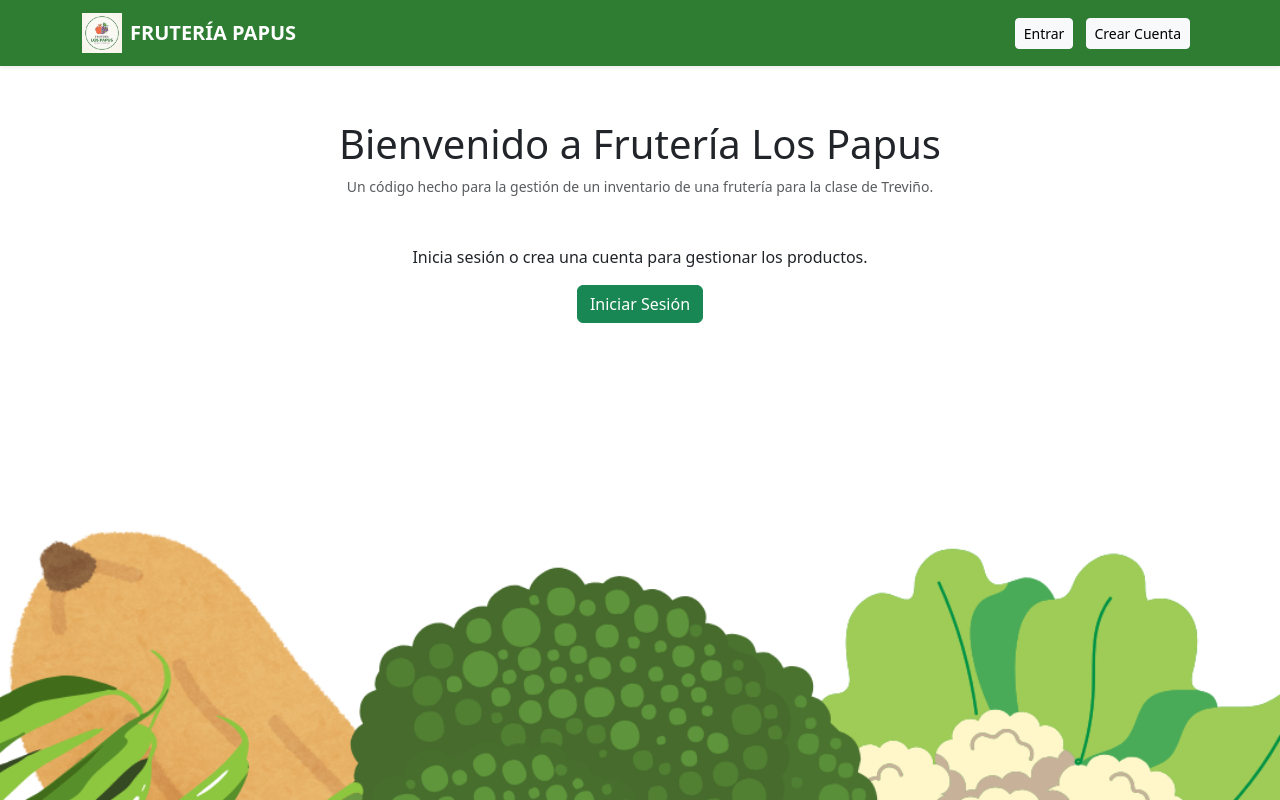
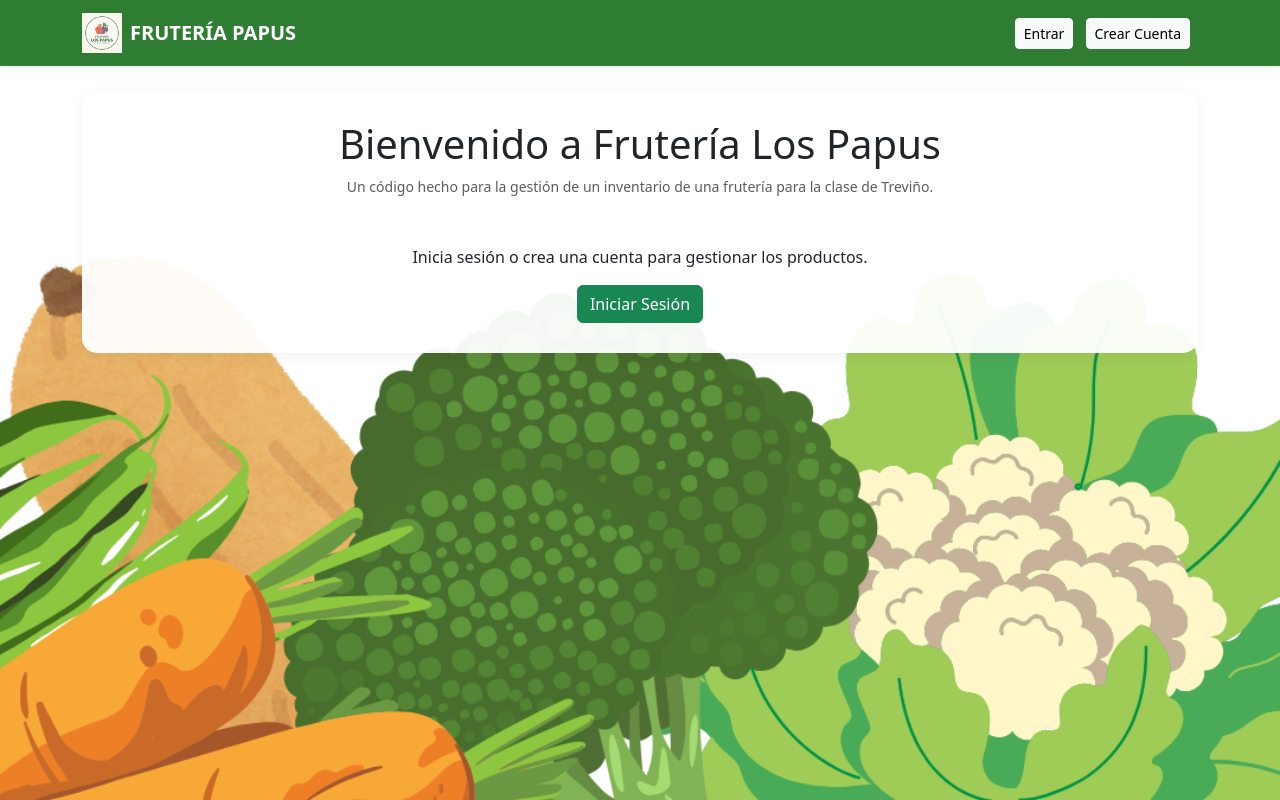
Before and after one commit to Miguel85ytpro/Fruteria-Los-Papus-terminado, a Flask app: page / in a window 1280 px wide. Run offline with Flask 3, Linux system fonts and the light colour scheme.

Commit message:
base.html
Updated styles for background and main container.

```diff
--- a/templates/base.html
+++ b/templates/base.html
@@ -7,19 +7,21 @@
     <style>
         body {
             background-image: url('/static/Fondo.png');
-            background-size: cover;
-            background-position: center;
+            background-size: 100% auto;
+            background-position: bottom center;
             background-attachment: fixed;
             background-repeat: no-repeat;
             min-height: 100vh;
+            background-color: #ffffff;
         }
         .navbar { background-color: #2e7d32 !important; }
         .main-container {
-            background-color: rgba(255, 255, 255, 0.9);
+            background-color: rgba(255, 255, 255, 0.95);
             padding: 30px;
             border-radius: 15px;
             margin-top: 20px;
-            margin-bottom: 40px;
+            margin-bottom: 25vh;
+            box-shadow: 0px 4px 15px rgba(0, 0, 0, 0.05);
         }
     </style>
 </head>
```
